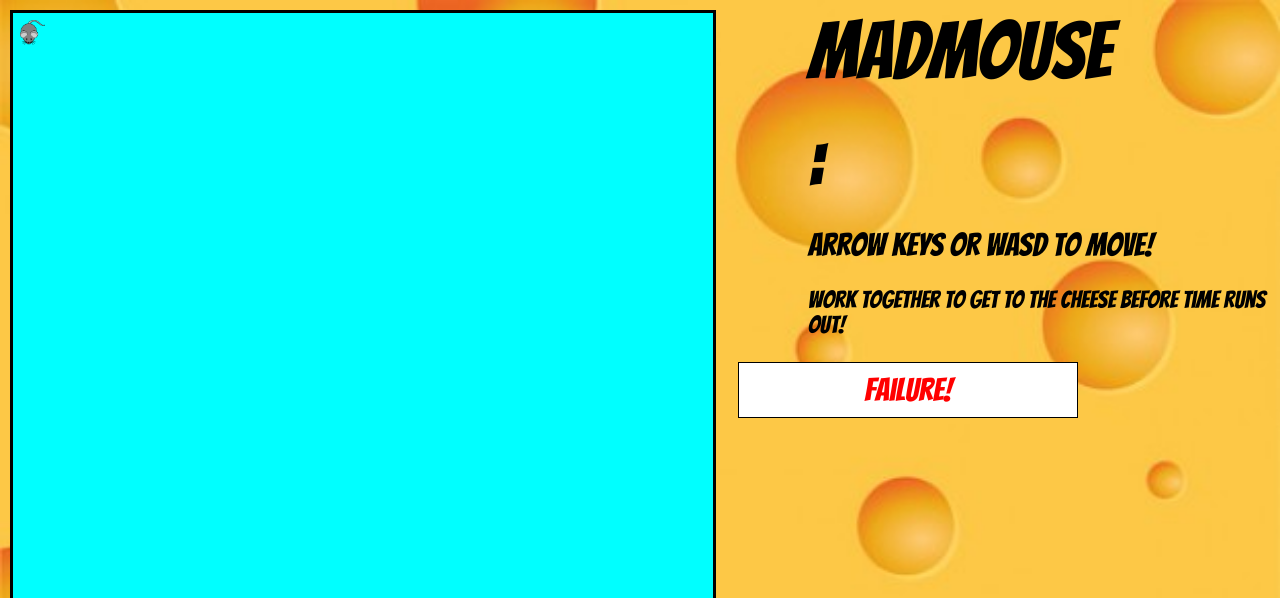
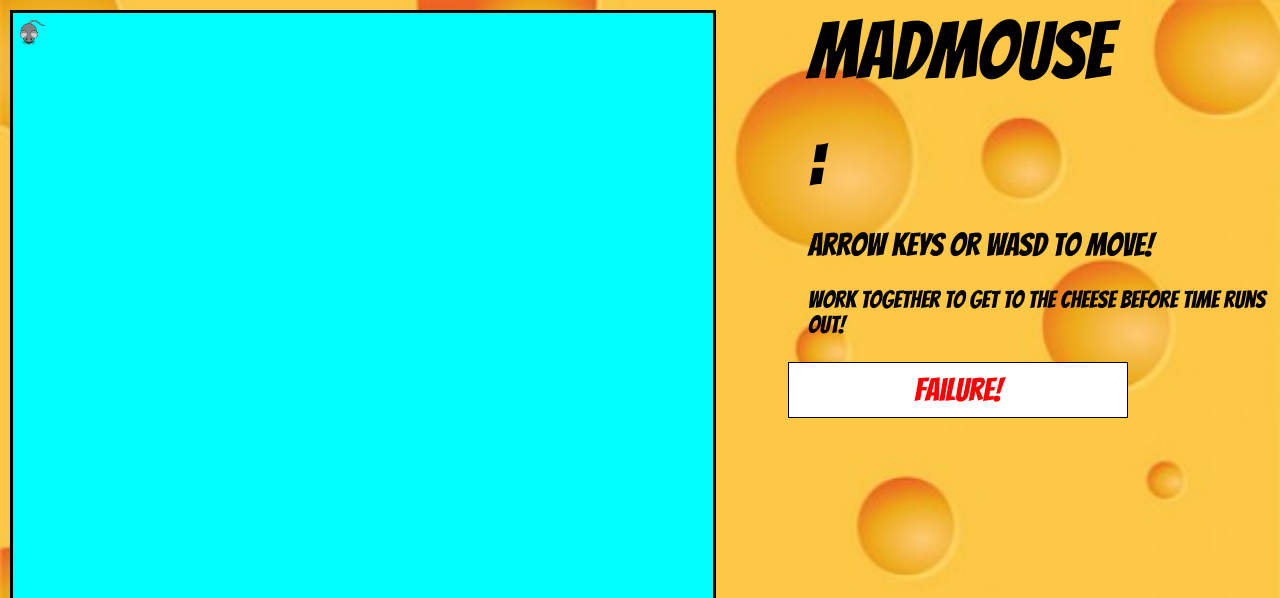
Before and after one commit to KFarm93/madmouse, a website: page public/index.html in a window 1280 px wide. Shown: the top 598 px of the page. Drawn offline with nearby package versions, Linux system fonts and the light colour scheme; some packages are replaced by stand-ins of ours; no server answers.

Commit message:
continued

```diff
--- a/public/style.css
+++ b/public/style.css
@@ -120,7 +120,7 @@ body {
   color: red;
   border: 1px solid black;
   padding: 10px 125px;
-  margin-left: 200px;
+  margin-left: 250px;
   font-size: 2em;
   font-family: 'Bangers', cursive;
 }
```
